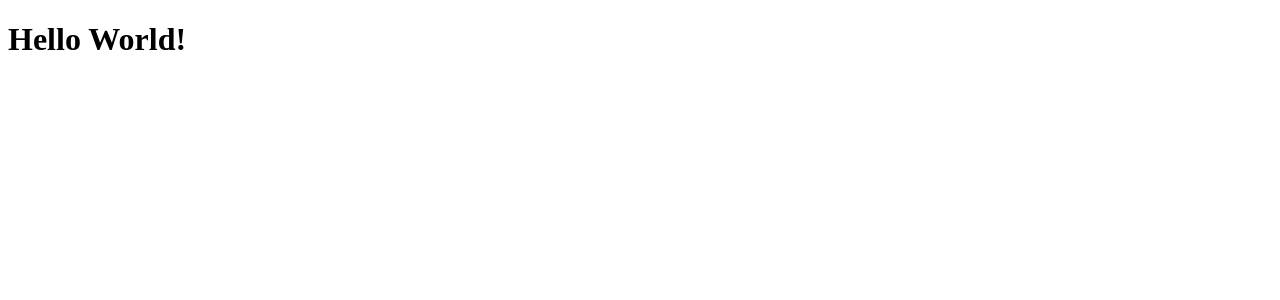
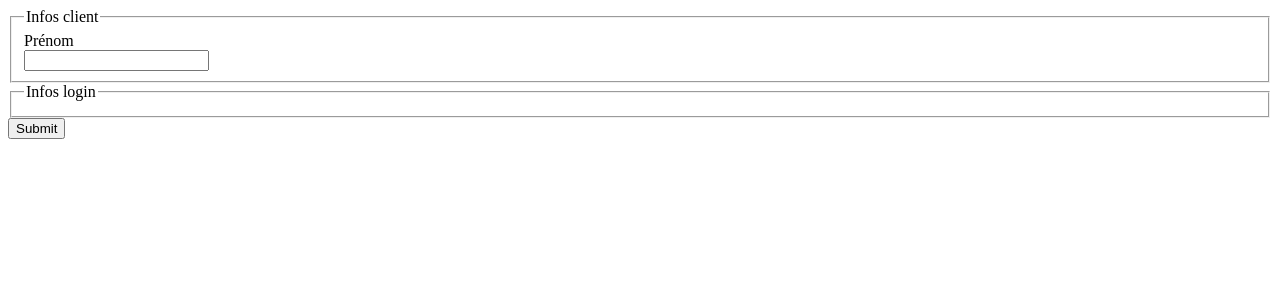
Before and after one commit to clement-jny/form-generator, a React (Vite) app in the folder client/: page / in a window 1280 px wide. Shown: the top 300 px of the page. Built offline with nearby package versions, Linux system fonts and the light colour scheme.

Commit message:
Create the generator page

```diff
--- /dev/null
+++ b/client/src/create/components/input.jsx
@@ -0,0 +1,29 @@
+// export const Input = ({ label, name, type, required, visibility, onChangeEv }) => {
+// 	{/* if type === "rating" -> Rating component */}
+
+// 	if (visibility !== null) {
+// 		console.log(visibility)
+// 	}
+// 	return (
+// 		<>
+// 			<label>
+// 				{label}
+// 				<input name={name} type={type} required={required} onChange={onChangeEv} />
+// 			</label>
+// 		</>
+// 	);
+// }
+
+export const Input = ({ input }) => {
+	return (<>isInputVisible</>);
+};
+
+
+const isInputVisible = (input) => {
+	if (input.visibility === null) {
+		return true;
+	}
+
+	const [dependency, value] = input.visibility.split('=');
+	return formInputs[dependency] === value;
+}
--- /dev/null
+++ b/client/src/create/createPage.jsx
@@ -0,0 +1,126 @@
+import { useState, useEffect } from "react";
+import { Input } from "./components/input";
+// import formData from "./utils/form.json";
+
+export const CreatePage = ({ blocks = null }) => {
+	const [config, setConfig] = useState([]);
+	// const [isReady, setIsReady] = useState(false);
+	const [formInputs, setFormInputs] = useState({});
+
+	useEffect(() => {
+		fetch("http://localhost:5173/src/create/utils/form.json")
+			.then((res) => {
+				if (res.ok) {
+					return res.json();
+				} else {
+					throw new Error(res.status);
+				}
+			})
+			.then((res) => {
+				setConfig(res);
+				// setIsReady(true);
+			})
+			.catch((err) => {
+				console.log(err);
+			});
+	}, []);
+
+	useEffect(() => {
+		if (config) {
+			const formElement = document.getElementById("form");
+			if (!formElement) return;
+			//const inputElements = document.getElementById("form").getElementsByTagName("input");
+			const inputElements = formElement.getElementsByTagName("input");
+			const inputsName = {};
+
+			for (const element of inputElements) {
+				inputsName[element.name] = "";
+			}
+
+			setFormInputs(structuredClone(inputsName));
+		}
+	}, [config]);
+
+	const handleInputChange = (event) => {
+		const { name, value, type, checked } = event.target;
+		const newValue = type === 'checkbox' ? checked : value;
+		setFormInputs({ ...formInputs, [name]: newValue });
+	};
+
+	const handleFormSubmit = (event) => {
+		event.preventDefault();
+
+		for (const key in formInputs) {
+			if (formInputs[key].trim().length === 0) {
+				//console.log(`-${key}: vide`);
+				//alert("Some fields are empty!");
+				//setShowError(true);
+			}
+		}
+
+		//alert(inputs.firstname, inputs.age);
+		console.log(formInputs);
+	};
+
+
+
+	const isInputVisible = (input) => {
+		if (input.visibility === null) {
+			return true;
+		}
+
+		if (input.visibility.includes("&")) {
+			const conditions = input.visibility.split("&");
+
+			return conditions.every((condition) => {
+				const [dependency, value] = condition.split('=');
+				return formInputs[dependency] === value;
+			});
+		} else {
+			const [dependency, value] = input.visibility.split('=');
+			return formInputs[dependency] === value;
+		}
+	}
+
+
+	return (
+		<>
+		{
+			config.length > 0 ?
+
+				<form id="form" onSubmit={handleFormSubmit}>
+				{
+
+					config.map((block) => (
+						<fieldset key={block.id}>
+							<legend>{block.title}</legend>
+
+
+								{
+									block.inputs.map((input) => (
+										<div key={input.name} style={{ display: isInputVisible(input) ? 'block' : 'none' }}>
+											<label>{input.label}</label>
+											<input
+												type={input.type}
+												name={input.name}
+												required={input.required}
+												onChange={handleInputChange}
+												value={formInputs[input.name]}
+												style={{ display: isInputVisible(input) ? 'block' : 'none' }}
+											/>
+										</div>
+									))
+								}
+
+
+
+						</fieldset>
+					))
+				}
+				<button type="submit">Submit</button>
+				</form>
+			: <p>pas encore</p>
+		}
+		</>
+	);
+};
--- /dev/null
+++ b/client/src/create/utils/form.json
@@ -0,0 +1,44 @@
+[
+	{
+		"id": 1,
+		"name": "customer",
+		"title": "Infos client",
+		"inputs": [
+			{
+				"label": "Prénom",
+				"name": "firstname",
+				"type": "text",
+				"required": false,
+				"visibility": null
+			},
+			{
+				"label": "Age",
+				"name": "age",
+				"type": "number",
+				"required": false,
+				"visibility": "firstname=John"
+			}
+		]
+	},
+	{
+		"id": 2,
+		"name": "login",
+		"title": "Infos login",
+		"inputs": [
+			{
+				"label": "Login",
+				"name": "login",
+				"type": "text",
+				"required": true,
+				"visibility": "firstname=John"
+			},
+			{
+				"label": "Password",
+				"name": "password",
+				"type": "password",
+				"required": true,
+				"visibility": "firstname=John"
+			}
+		]
+	}
+]
--- /dev/null
+++ b/client/src/history/historyPage.jsx
@@ -0,0 +1,3 @@
+export const HistoryPage = () => {
+	return (<p>History Page</p>);
+};
--- /dev/null
+++ b/client/src/home/components/button.jsx
@@ -0,0 +1,5 @@
+import { Link } from "react-router-dom"
+
+export const Button = ({ link, text}) => {
+	return (<Link to={link}>{text}</Link>);
+}
--- a/client/src/home/homePage.jsx
+++ b/client/src/home/homePage.jsx
@@ -1,5 +1,13 @@
+import { Button } from "./components/button";
+
 export const HomePage = () => {
 	return (
-		<h1>Hello World!</h1>
+		<>
+			<h1>Hello World!</h1>
+
+			<Button link="/create" text={"Get Started"} />
+			<Button link="/history" text={"History"} />
+			<Button link="/create" text={"About"} />
+		</>
 	)
 };
--- /dev/null
+++ b/client/src/try/tryPage.jsx
@@ -0,0 +1,3 @@
+export const TryPage = () => {
+	return (<p>Try Page</p>);
+};
```
Also changed, not shown: client/package.json (+6 -1 lines), client/src/create/temp.js (added, +38 -0 lines), client/src/index.jsx (+26 -1 lines), 2 other files (tests, documents, lock files or other folders).
